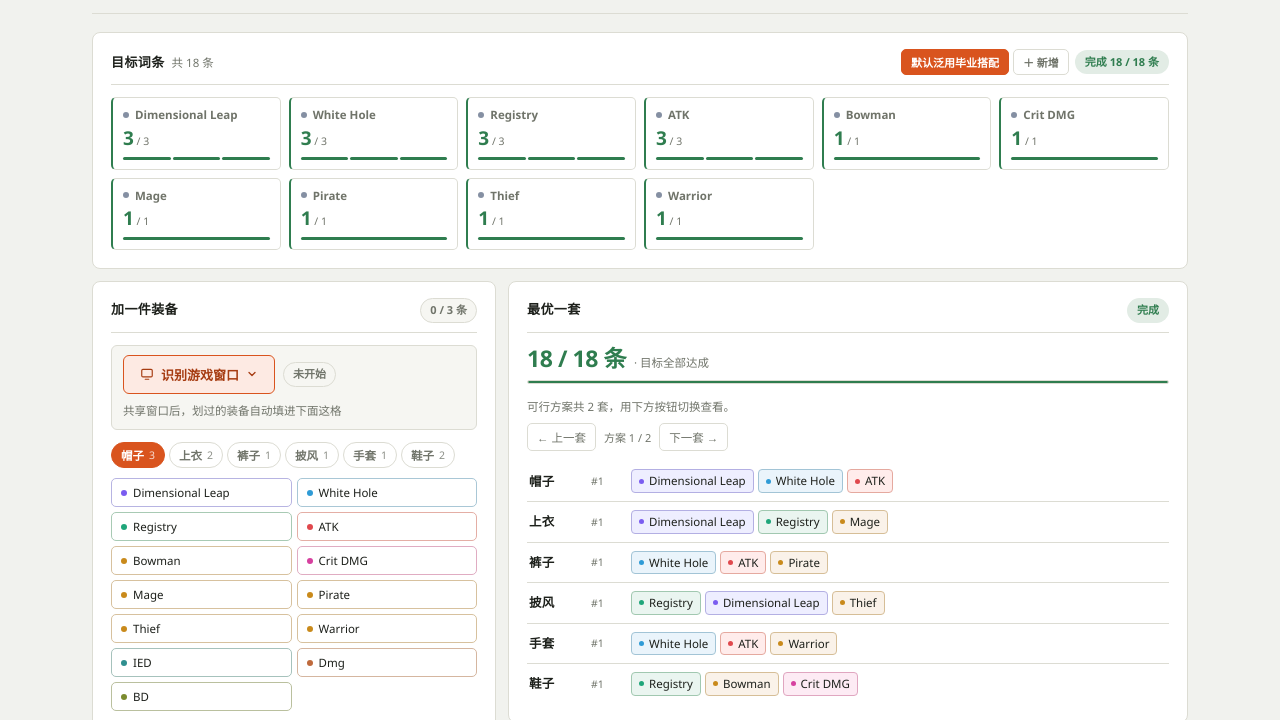
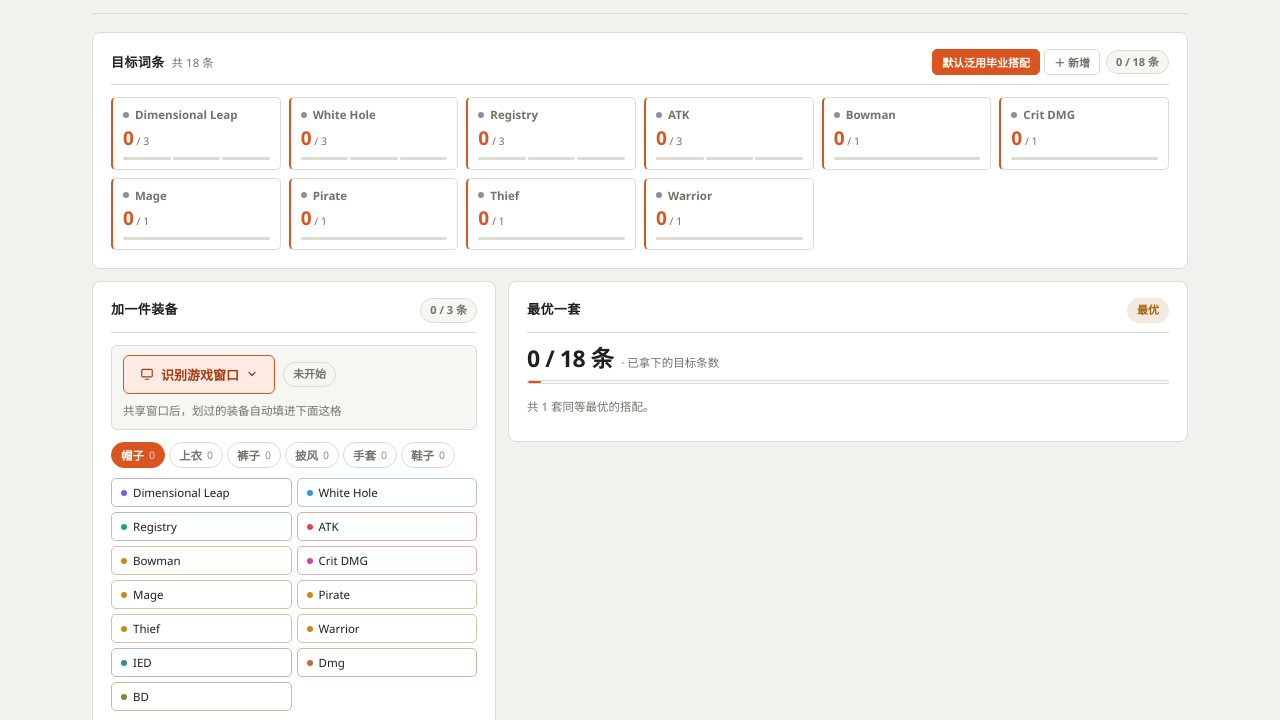
Before and after one commit to YourKlc/3l-set-solver, a plain HTML site: page index.html in a window 1280 px wide. Shown: the part 61-781 px from the top of the page. Drawn offline with Linux system fonts and the light colour scheme.

Commit message:
首次打开不再默认灌入示例词条，库存从空白开始

```diff
--- a/index.html
+++ b/index.html
@@ -2804,8 +2804,9 @@ function bootScan() {
 /* ===== 启动 ===== */
 function boot() {
   if (!load()) {
-    state.inv = normalizeInv(demoInv());
-    state.demo = true;
+    /* 首次打开不灌示例装备：库存留空，想看示例自己点「载入示例」 */
+    state.inv = emptyInv();
+    state.demo = false;
   }
   $('#addBtn').onclick = addPiece;
   $('#btnDemo').onclick = loadDemo;
```
